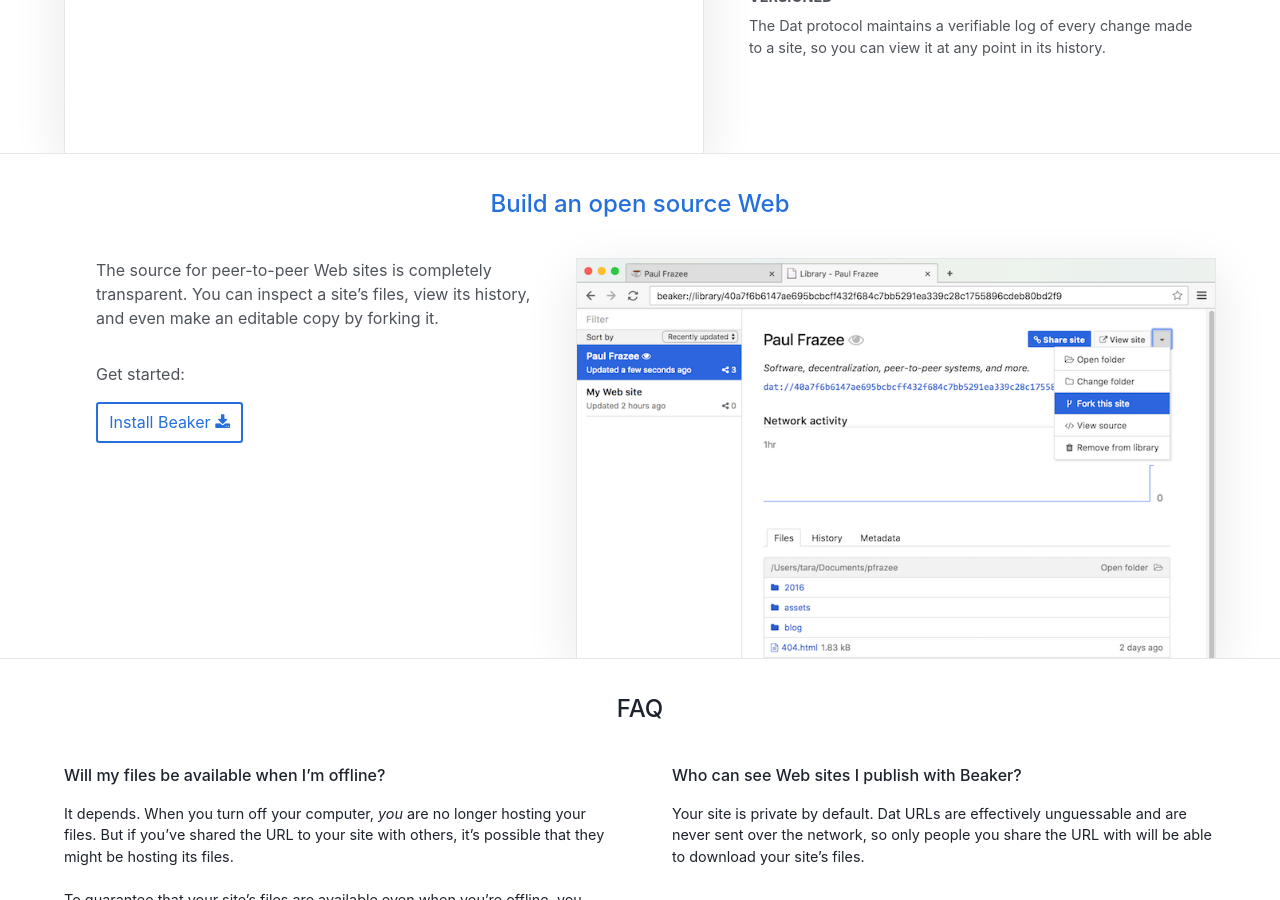
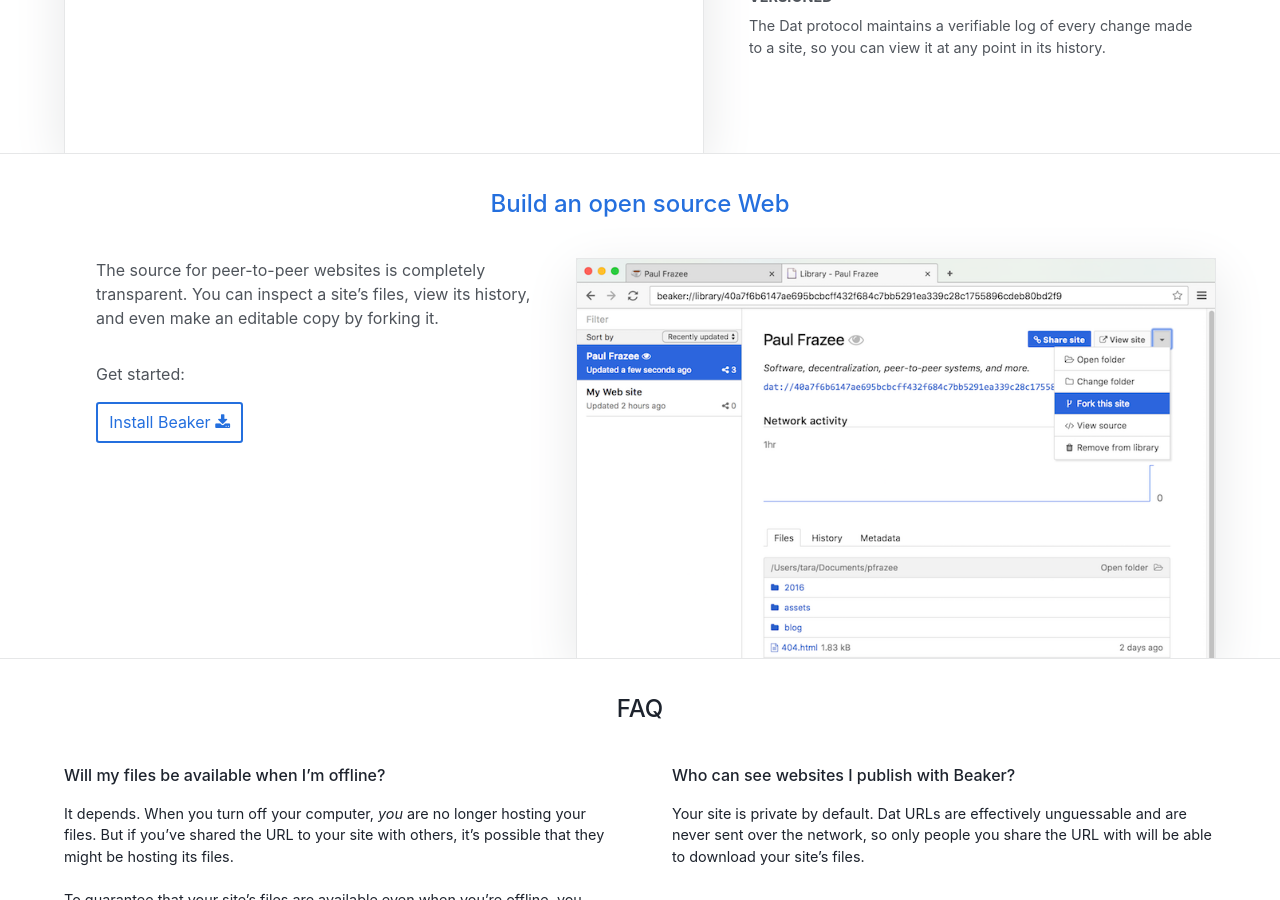
Before and after one commit to beakerbrowser/beakerbrowser.com, a Jekyll site: the page built from index.html, in a window 1280 px wide and 900 px high, scrolled down 1466 px. Built offline with Jekyll 4.4.1, drawn with Linux system fonts in a browser that asks for light colours; some of the changed text lies outside the part shown.

Commit message:
s/Web sites/websites/g

```diff
--- a/_data/faq.yml
+++ b/_data/faq.yml
@@ -13,7 +13,7 @@
     "<p>To view a site at a given version, simply add <code>+{versionNumber}</code>
      at the end of the site’s URL.</p>"
 -
-  question: "Who can see Web sites I publish with Beaker?"
+  question: "Who can see websites I publish with Beaker?"
   answer:
     "<p>Your site is private by default. Dat URLs are effectively unguessable and
      are never sent over the network, so only people you share the URL with will
--- a/_data/screenshots.yml
+++ b/_data/screenshots.yml
@@ -29,7 +29,7 @@
 - src: /img/ss/forking.png
   title: "Build an open source Web"
   desc:
-    "<p>The source for peer-to-peer Web sites is completely transparent.
+    "<p>The source for peer-to-peer websites is completely transparent.
      You can inspect a site’s files, view its history, and even make an
      editable copy by forking it.</p><p class=\"cta\">Get started:<span>
      <a class=\"btn btn--outline\" href=\"/docs/install.html\">Install Beaker
--- a/index.html
+++ b/index.html
@@ -6,13 +6,13 @@
   <div class="container">
     <div class="hero__intro">
       <p class="hero__tagline">
-        Versioned, verifiable Web sites on the peer-to-peer Web.
+        Versioned, verifiable websites on the peer-to-peer Web.
       </p>
       <div class="divider"></div>
 
       <p class="hero__description">
         Beaker is an experimental browser with tools for browsing, publishing,
-        and hosting peer-to-peer Web sites.
+        and hosting peer-to-peer websites.
       </p>
 
       <a class="btn" href="/docs/">Learn more</a>
```
